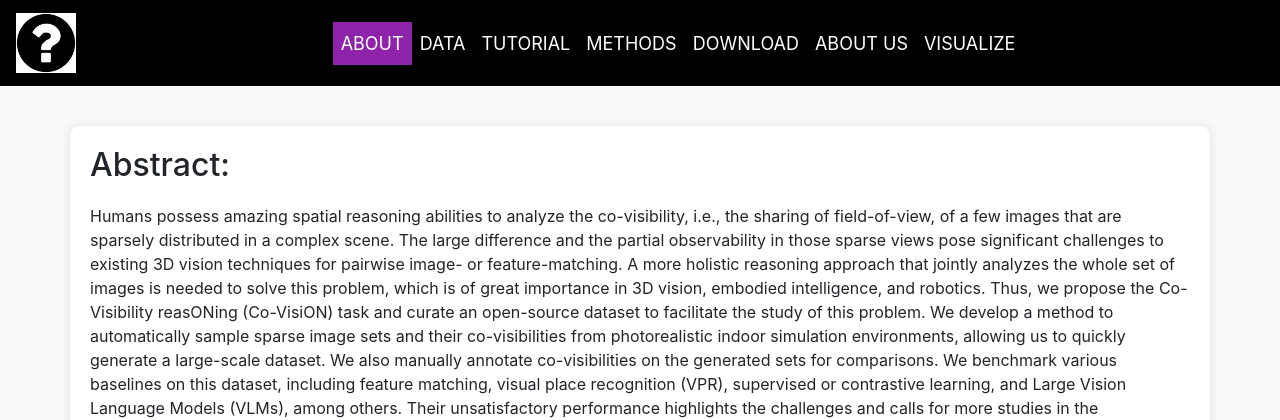
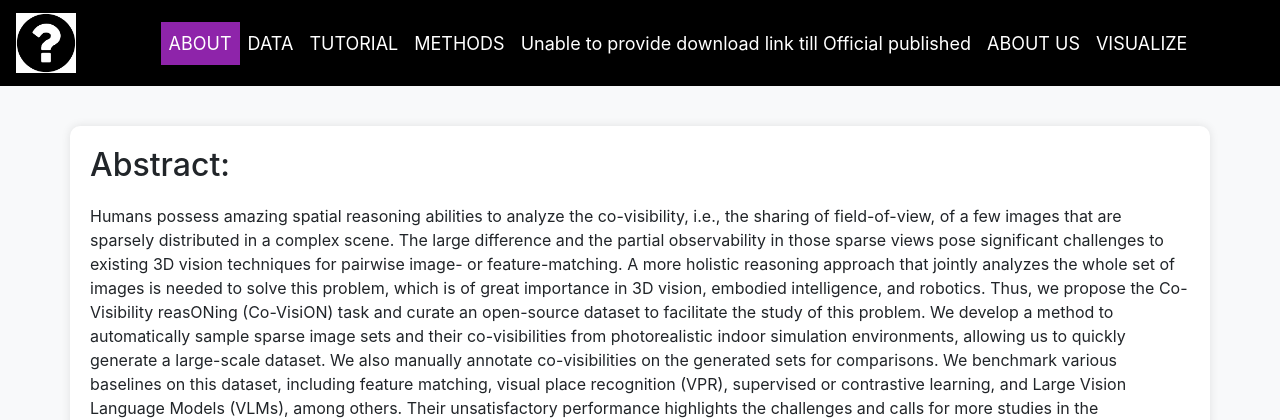
Before and after one commit to shirou10086/CoVision-Website-NYU-2023, a Flask app: page / in a window 1280 px wide. Shown: the top 420 px of the page. Run offline with Flask 3, Linux system fonts and the light colour scheme; some libraries are stand-ins or nearby versions.

Commit message:
update download

```diff
--- a/templates/aboutus.html
+++ b/templates/aboutus.html
@@ -85,7 +85,7 @@
           <a class="nav-link" href="/methods">METHODS</a>
         </li>
         <li class="nav-item">
-          <a class="nav-link" href="https://github.com/unkown/Spatial_reasoning/tree/main">DOWNLOAD</a>
+            <a class="nav-link">Unable to provide download link till Official published</a>
         </li>
         <li class="nav-item">
           <a class="nav-link active" href="/aboutus">ABOUT US</a>
--- a/templates/data.html
+++ b/templates/data.html
@@ -84,7 +84,7 @@
           <a class="nav-link" href="/methods">METHODS</a>
         </li>
         <li class="nav-item">
-          <a class="nav-link" href="https://github.com/unkown/Spatial_reasoning/tree/main">DOWNLOAD</a>
+            <a class="nav-link">Unable to provide download link till Official published</a>
         </li>
         <li class="nav-item">
           <a class="nav-link active" href="/aboutus">ABOUT US</a>
--- a/templates/index.html
+++ b/templates/index.html
@@ -83,7 +83,7 @@
           <a class="nav-link" href="/methods">METHODS</a>
         </li>
         <li class="nav-item">
-          <a class="nav-link" href="https://github.com/unkown/Spatial_reasoning/tree/main">DOWNLOAD</a>
+            <a class="nav-link">Unable to provide download link till Official published</a>
         </li>
         <li class="nav-item">
           <a class="nav-link active" href="/aboutus">ABOUT US</a>
--- a/templates/methods.html
+++ b/templates/methods.html
@@ -120,7 +120,7 @@
           <a class="nav-link" href="/methods">METHODS</a>
         </li>
         <li class="nav-item">
-          <a class="nav-link" href="https://github.com/unkown/Spatial_reasoning/tree/main">DOWNLOAD</a>
+            <a class="nav-link">Unable to provide download link till Official published</a>
         </li>
         <li class="nav-item">
           <a class="nav-link active" href="/aboutus">ABOUT US</a>
--- a/templates/tutorial.html
+++ b/templates/tutorial.html
@@ -84,7 +84,7 @@
           <a class="nav-link" href="/methods">METHODS</a>
         </li>
         <li class="nav-item">
-          <a class="nav-link" href="https://github.com/unkown/Spatial_reasoning/tree/main">DOWNLOAD</a>
+            <a class="nav-link">Unable to provide download link till Official published</a>
         </li>
         <li class="nav-item">
           <a class="nav-link active" href="/aboutus">ABOUT US</a>
--- a/templates/visualize.html
+++ b/templates/visualize.html
@@ -139,7 +139,7 @@
           <a class="nav-link" href="/methods">METHODS</a>
         </li>
         <li class="nav-item">
-          <a class="nav-link" href="https://github.com/unkown/Spatial_reasoning/tree/main">DOWNLOAD</a>
+            <a class="nav-link">Unable to provide download link till Official published</a>
         </li>
         <li class="nav-item">
           <a class="nav-link" href="/aboutus">ABOUT US</a>
```
